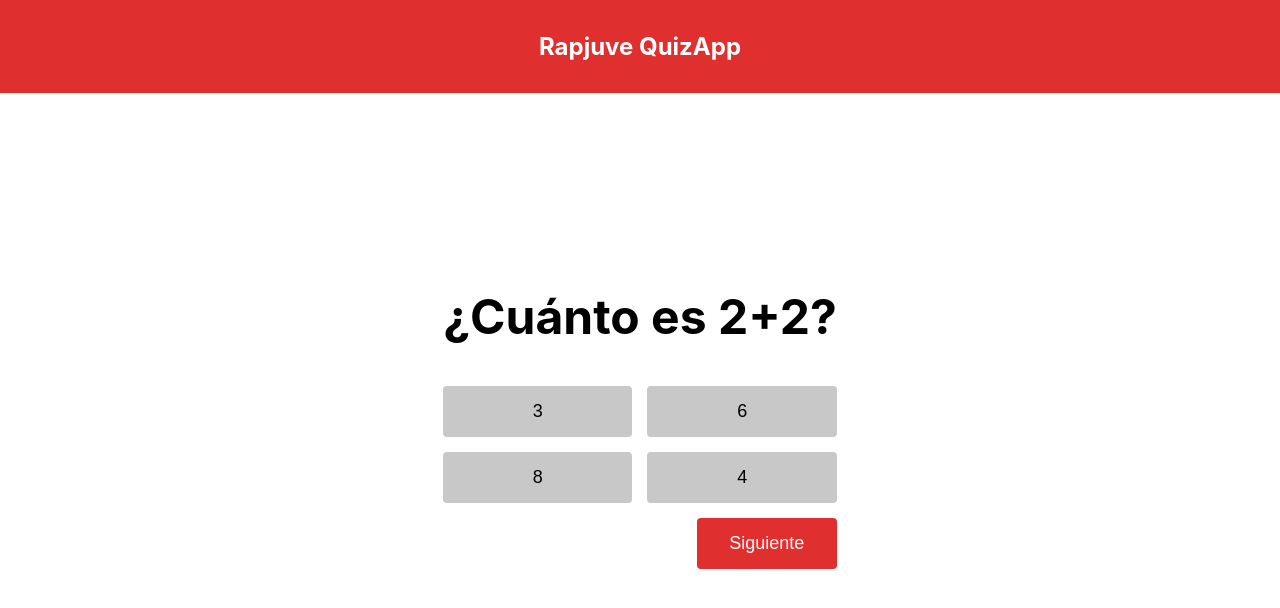
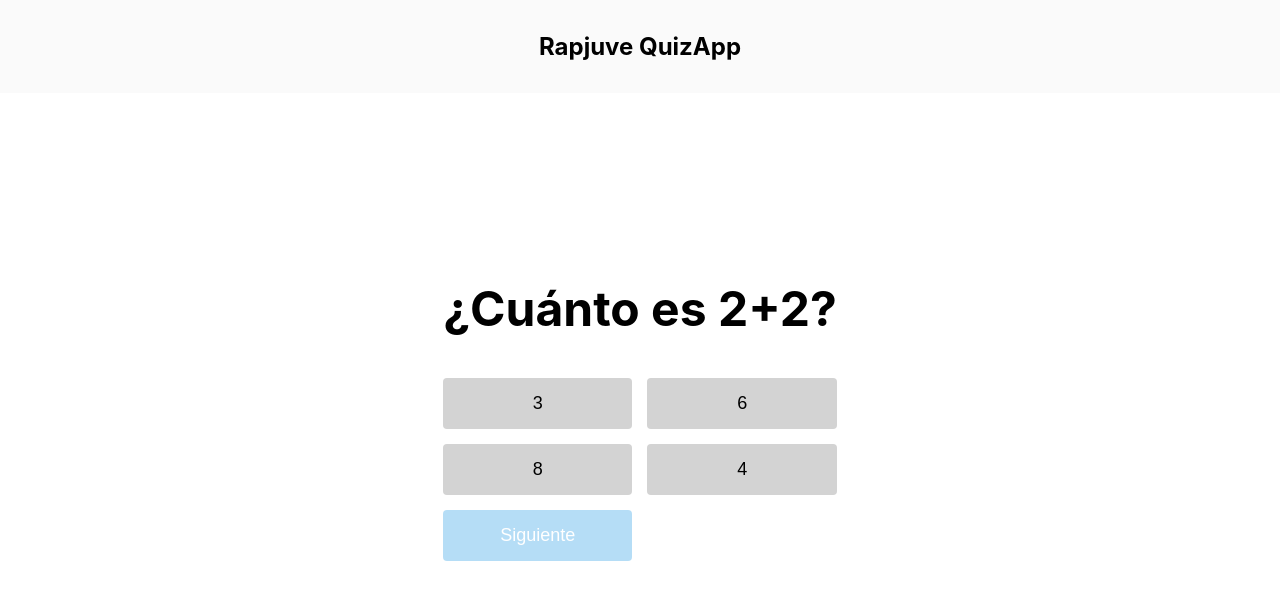
Before and after one commit to manusaavedra/quizapp, a React (Create React App) app: page / in a window 1280 px wide. Both pictures are taken after a click on the button "Comenzar Rapjuve Quizapp". Shown: the top 608 px of the page. Built offline with nearby package versions, Linux system fonts and the light colour scheme; the HTML template or start-up script is replaced by a standard one.

Commit message:
refactor

```diff
--- a/src/App.css
+++ b/src/App.css
@@ -1,7 +1,16 @@
 :root {
-  --background: #e02f2f;
-  --falseAnwers: #838383;
-  --trueAnwers: #2a9e5c;
+  --header: #fafafa;
+  --primaryColor: #0e91e3;
+  --falseAnwers: #e19090;
+  --trueAnwers: #81d6a5;
+}
+
+body.correct {
+  background: var(--trueAnwers);
+}
+
+body.incorrect {
+  background: var(--falseAnwers);
 }
 
 h2 {
@@ -14,11 +23,16 @@ button {
   min-width: 140px;
   border: none;
   border-radius: 4px;
-  background-color: #c8c8c8;
+  background-color: lightgrey;
+  cursor: pointer;
+}
+
+button:disabled {
+  opacity: 0.3;
 }
 
 button.primary {
-  background-color: var(--background);
+  background-color: var(--primaryColor);
   color: white;
 }
 
@@ -31,20 +45,19 @@ button.primary {
 }
 
 .app-header {
-  background-color: var(--background);
+  background-color: var(--header);
   display: flex;
   flex-direction: column;
   align-items: center;
   justify-content: center;
   font-size: 24px;
-  color: white;
 }
 
 .quiz-card {
   text-align: center;
 }
 
-.quiz-anwers {
+.buttons-quiz-anwers {
   display: grid;
   grid-template-columns: auto auto;
   flex-wrap: wrap;
@@ -57,13 +70,13 @@ button.primary {
   justify-content: flex-end;
 }
 
-.quiz-anwers.visible>button[data-istrue="true"] {
+.buttons-quiz-anwers.show>button[data-istrue="true"] {
   background-color: var(--trueAnwers);
   color: white;
 }
 
 
-.quiz-anwers.visible>button[data-istrue="false"] {
+.buttons-quiz-anwers.show>button[data-istrue="false"] {
   background-color: var(--falseAnwers);
   color: white;
 }
--- a/src/App.js
+++ b/src/App.js
@@ -1,5 +1,6 @@
-import { useEffect, useState } from 'react';
+import { useEffect, useRef, useState } from 'react';
 import './App.css';
+
 
 const ArrayQuestions = [
     {
@@ -31,6 +32,7 @@ const ArrayQuestions = [
     }
 ]
 
+
 let MAX_LENGTH = ArrayQuestions.length - 1
 let MIN_LENGTH = 0
 
@@ -40,18 +42,18 @@ function clamp(index) {
     return index
 }
 
+
 function getIndexQuestion(index) {
-    let finalIndex = clamp(index)
-    return ArrayQuestions[finalIndex]
+    return ArrayQuestions[clamp(index)]
 }
 
 function App() {
-    const [state, setState] = useState(null)
+    const [questionState, setQuestionState] = useState(null)
     const [currentIndex, setCurrentIndex] = useState(null)
 
     const handleStartQuestion = () => {
         const question = getIndexQuestion(0)
-        setState(question)
+        setQuestionState(question)
         setCurrentIndex(0)
     }
 
@@ -59,10 +61,10 @@ function App() {
         const question = getIndexQuestion(currentIndex + 1)
         const index = ArrayQuestions.indexOf(question)
         setCurrentIndex(index)
-        setState(question)
+        setQuestionState(question)
     }
 
-    if (state === null) {
+    if (questionState === null) {
         return (
             <div className='wrap_container'>
                 <button className='primary' onClick={handleStartQuestion}>Comenzar Rapjuve Quizapp</button>
@@ -70,7 +72,11 @@ function App() {
         )
     }
 
-    const {anwers} = state
+    const operationProps = {
+        question: questionState.question,
+        anwers: questionState.anwers,
+        handleNextQuestion: () => handleNextQuestion()
+    }
 
     return (
         <div className="App">
@@ -79,36 +85,67 @@ function App() {
             </header>
             <div className='wrap_container'>
                 <div className='quiz-card'>
-                    <h2>{state.question}</h2>
-                    <div className='quiz-anwers'>
-                        <ButtonBuilderFromArray data={anwers} />
-                    </div>
-                    <div className='actions'>
-                        <button className='primary' onClick={handleNextQuestion}>Siguiente</button>
-                    </div>
+                    <h2>{questionState.question}</h2>
+                    <ButtonGroupBuilder {...operationProps} />
                 </div>
             </div>
         </div>
-    );
+    )
 }
 
-function ButtonBuilderFromArray({ data }) {
+function ButtonGroupBuilder({ question, anwers, handleNextQuestion }) {
+    const nextButton = useRef()
 
     useEffect(() => {
-        document.querySelector('.quiz-anwers').classList.remove('visible');
-    }, [data])
+        nextButton.current.disabled = true
+        clearBodyBackground()
+    }, [question])
 
-    const handleOnclick = () => {
-        document.querySelector('.quiz-anwers').classList.add('visible');
+    const clearBodyBackground = () => {
+        document.querySelector('body').classList.remove('correct')
+        document.querySelector('body').classList.remove('incorrect')
     }
 
-    const Buttons = () => data.map((item, index) => {
-        return <button key={index.toString()} data-istrue={`${item.isTrue}`} onClick={handleOnclick}>{item.value}</button>
-    }).sort(() => Math.random() - 0.5)
+    const handleClick = (e) => {
 
-    return <Buttons />
+        const value = e.target.dataset.istrue
+
+        clearBodyBackground()
+
+        if (value === "true") {
+            document.querySelector('body').classList.add('correct')
+            nextButton.current.disabled = false
+        }
+
+        if (value === "false") {
+            document.querySelector('body').classList.add('incorrect')
+            nextButton.current.disabled = true
+        }
+
+
+    }
+
+    const buttons = anwers.map((answer, index) => {
+        return (
+            <button
+                key={index}
+                data-istrue={answer.isTrue}
+                value={answer}
+                onClick={handleClick}>
+                {answer.value}
+            </button>
+        )
+    })
+
+    buttons.sort(() => Math.random() - 0.5)
+
+    return (
+        <div className='buttons-quiz-anwers'>
+            {buttons}
+            <button className='primary' ref={nextButton} onClick={handleNextQuestion}>Siguiente</button>
+        </div>
+    )
 
 }
 
-
 export default App;
```
